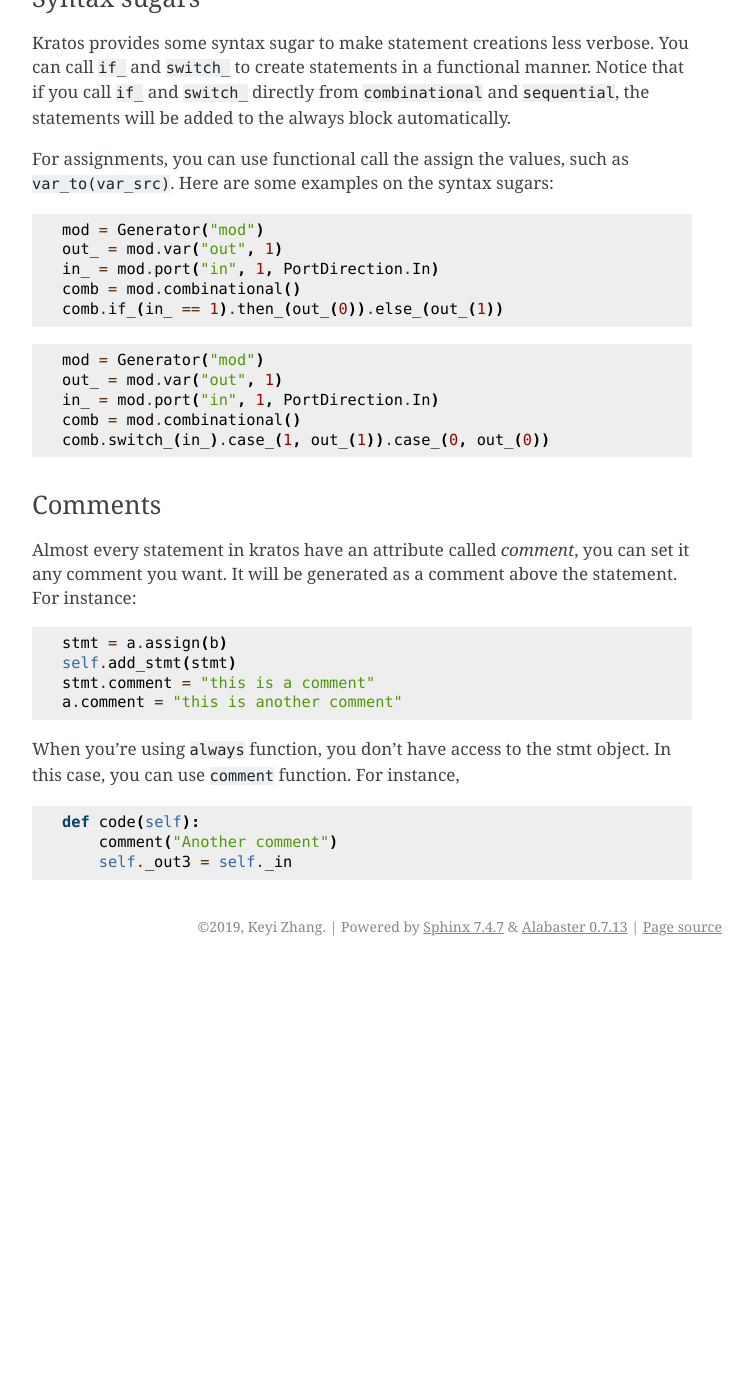
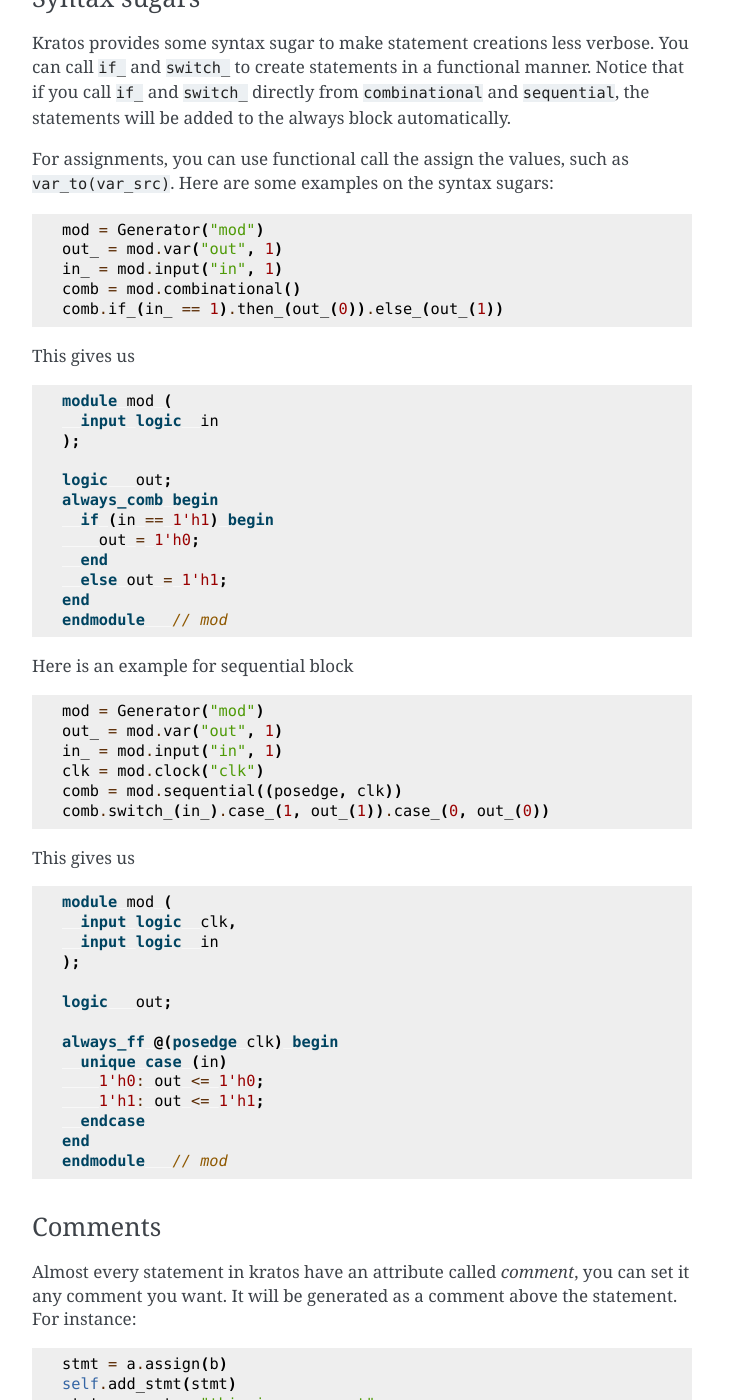
Before and after one commit to Kuree/kratos, a Sphinx documentation site: the page built from docs/advanced/statements.rst, in a window 1280 px wide and 1400 px high, scrolled down 5332 px. Shown: the whole window, without its empty margins (388-1141 px from the left). Built offline with Sphinx 7.4.7, drawn with Linux system fonts in a browser that asks for light colours; before the commit the page ends 6298 px from its top, so only the background shows below that.

Commit message:
update doc on stmts

```diff
--- a/docs/advanced/statements.rst
+++ b/docs/advanced/statements.rst
@@ -277,18 +277,56 @@
 
     mod = Generator("mod")
     out_ = mod.var("out", 1)
-    in_ = mod.port("in", 1, PortDirection.In)
+    in_ = mod.input("in", 1)
     comb = mod.combinational()
     comb.if_(in_ == 1).then_(out_(0)).else_(out_(1))
+
+This gives us
+
+.. code-block:: SystemVerilog
+
+    module mod (
+      input logic  in
+    );
+
+    logic   out;
+    always_comb begin
+      if (in == 1'h1) begin
+        out = 1'h0;
+      end
+      else out = 1'h1;
+    end
+    endmodule   // mod
+
+Here is an example for sequential block
 
 .. code-block:: Python
 
     mod = Generator("mod")
     out_ = mod.var("out", 1)
-    in_ = mod.port("in", 1, PortDirection.In)
-    comb = mod.combinational()
+    in_ = mod.input("in", 1)
+    clk = mod.clock("clk")
+    comb = mod.sequential((posedge, clk))
     comb.switch_(in_).case_(1, out_(1)).case_(0, out_(0))
 
+This gives us
+
+.. code-block:: SystemVerilog
+
+  module mod (
+    input logic  clk,
+    input logic  in
+  );
+
+  logic   out;
+
+  always_ff @(posedge clk) begin
+    unique case (in)
+      1'h0: out <= 1'h0;
+      1'h1: out <= 1'h1;
+    endcase
+  end
+  endmodule   // mod
 
 Comments
 --------
```
